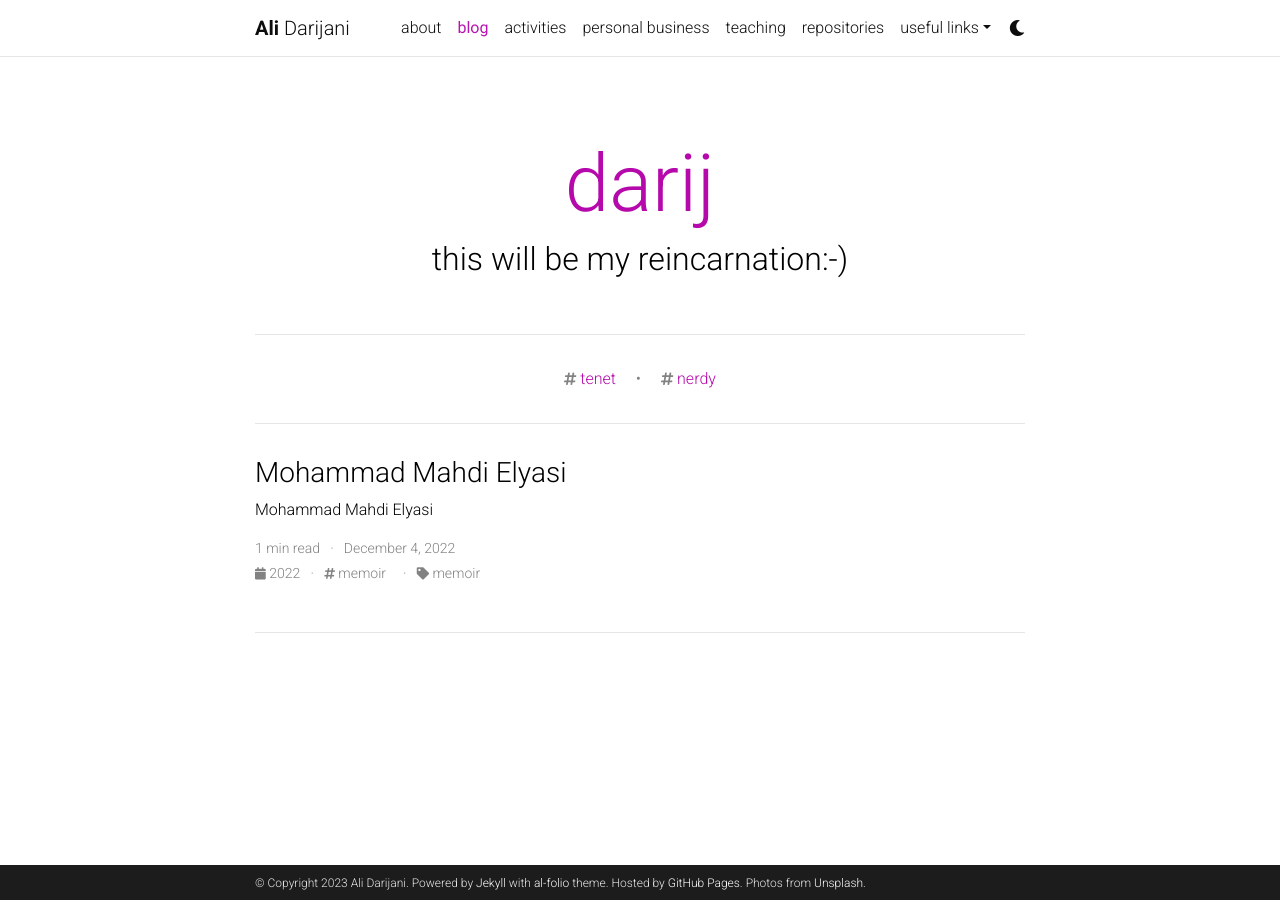
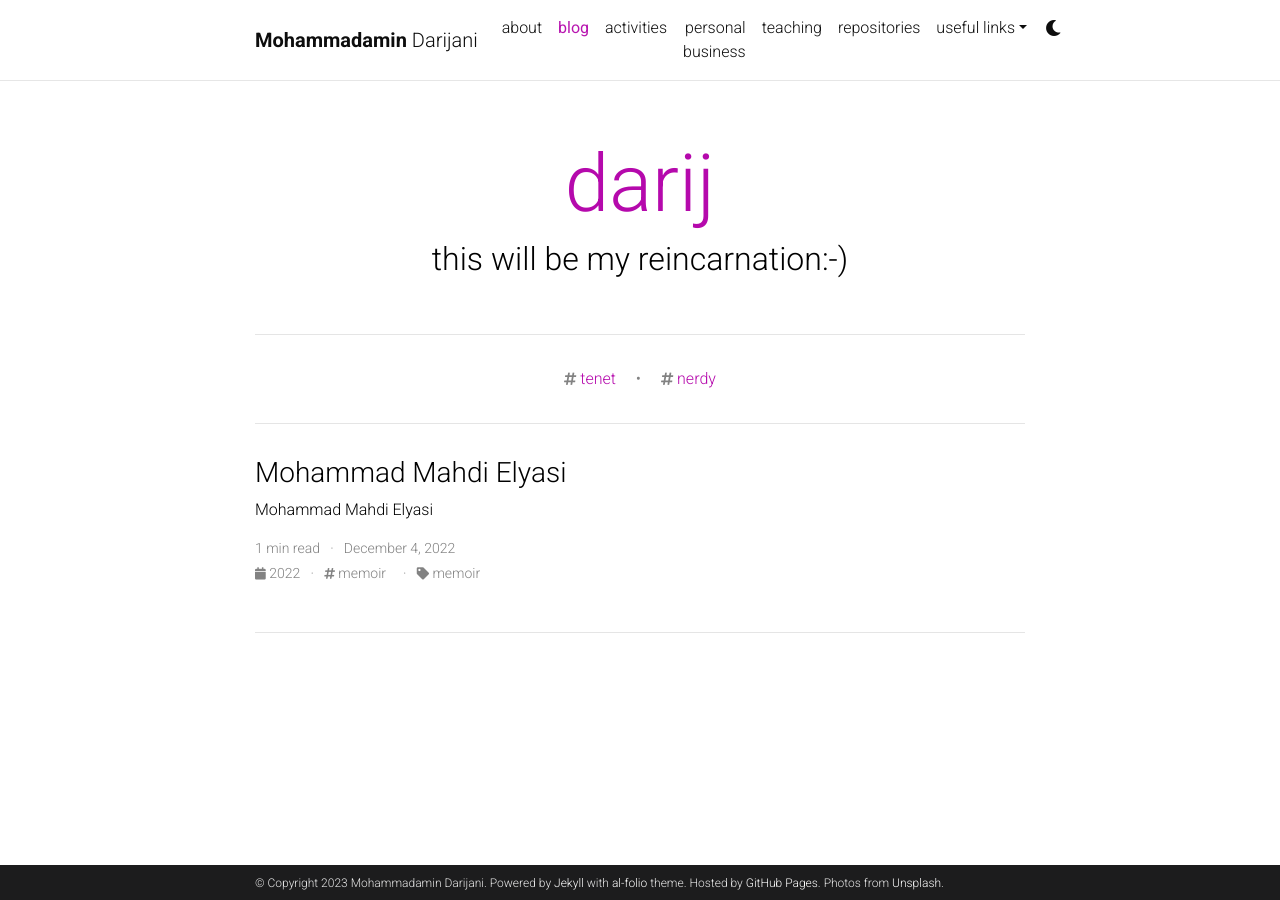
Before and after one commit to adarijani/adarijani.github.io_archived, a Jekyll site: the page built from blog/index.html, in a window 1280 px wide. Built offline with Jekyll 4.4.1, drawn with Linux system fonts in a browser that asks for light colours; the list of posts is cut into pages by our own code; comment, search, counter and statistics services are not loaded; a style sheet for code colours, icons or effects is not loaded.

Commit message:
Update _config.yml

```diff
--- a/_config.yml
+++ b/_config.yml
@@ -3,10 +3,10 @@
 # -----------------------------------------------------------------------------
 
 title: blank # the website title (if blank, full name will be used instead)
-first_name: Ali
+first_name: Mohammadamin
 middle_name:
 last_name: Darijani
-email: ali.darijani.me@gmail.com
+email: mamindarijani@gmail.com
 description: > # the ">" symbol means to ignore newlines until "footer_text:"
   A simple, whitespace theme for academics. Based on [*folio](https://github.com/bogoli/-folio) design.
 footer_text: >
```
